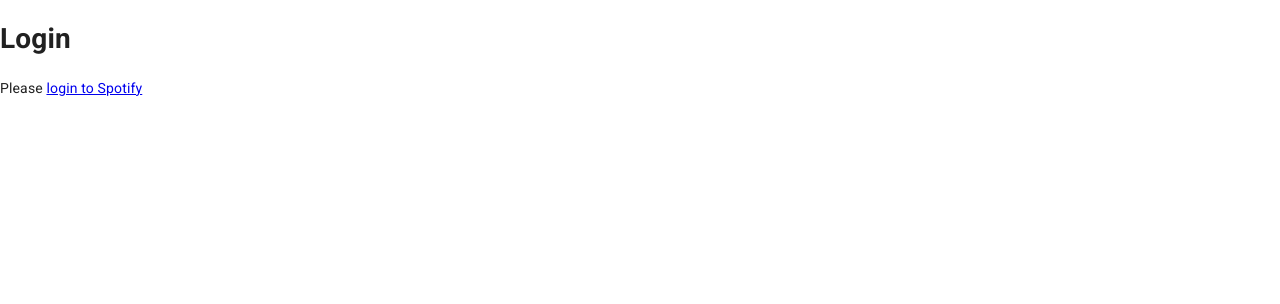
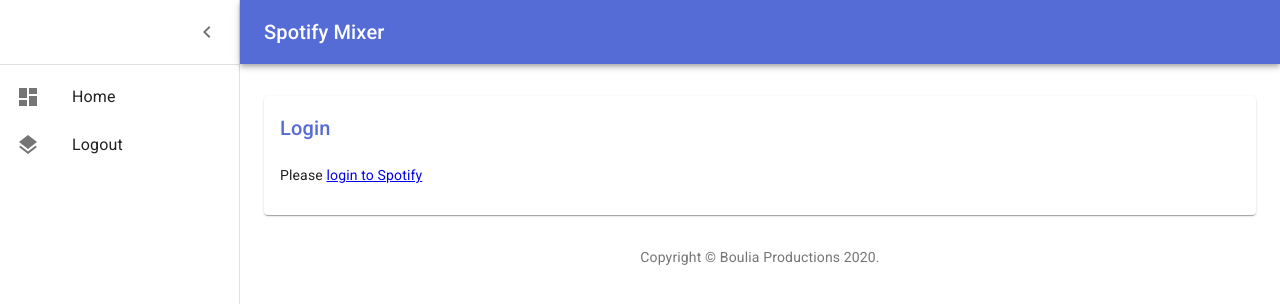
Before and after one commit to djboulia/spotifymixer, a React (Create React App) app in the folder client_src/: page /login in a window 1280 px wide. Shown: the top 304 px of the page. Built offline with nearby package versions, Linux system fonts and the light colour scheme.

Commit message:
UI cleanup for login

```diff
--- a/client_src/src/App.js
+++ b/client_src/src/App.js
@@ -6,7 +6,7 @@
   Redirect,
 } from "react-router-dom";
 
-import Dashboard from './Dashboard';
+import Playlists from './Playlists';
 import Login from './Login';
 import PostLogin from './PostLogin';
 import Logout from './Logout';
@@ -42,7 +42,7 @@
             <Route exact path="/login" component={Login} />
             <Route exact path="/postLogin" component={PostLogin} />
             <PrivateRoute exact path="/logout" component={Logout} />
-            <PrivateRoute exact path="/main" component={Dashboard} />
+            <PrivateRoute exact path="/main" component={Playlists} />
             <Route exact path="/" component={Login} />
           </Switch>
       </Router>
--- a/client_src/src/Dashboard.js
+++ b/client_src/src/Dashboard.js
@@ -17,7 +17,7 @@
 import MenuIcon from '@material-ui/icons/Menu';
 import ChevronLeftIcon from '@material-ui/icons/ChevronLeft';
 import { mainListItems } from './listItems';
-import Playlists from './Playlists';
+import PropTypes from 'prop-types';
 
 function Copyright() {
   return (
@@ -113,7 +113,7 @@
   },
 }));
 
-export default function Dashboard() {
+export default function Dashboard(props) {
   const classes = useStyles();
   const [open, setOpen] = React.useState(true);
   const handleDrawerOpen = () => {
@@ -164,7 +164,7 @@
             {/* Play lists */}
             <Grid item xs={12}>
               <Paper className={classes.paper}>
-                <Playlists />
+                {props.children}
               </Paper>
             </Grid>
           </Grid>
@@ -176,3 +176,7 @@
     </div>
   );
 }
+
+Dashboard.propTypes = {
+  children: PropTypes.node,
+};
--- a/client_src/src/Login.js
+++ b/client_src/src/Login.js
@@ -1,5 +1,7 @@
 import React, {Component} from 'react';
 import {Redirect} from 'react-router-dom'
+import Dashboard from './Dashboard';
+import Title from './Title';
 import SpotifyApi from './SpotifyApi';
 
 let statusMsg = (msg) => {
@@ -43,11 +45,11 @@
     const link = SpotifyApi.getLoginUrl();
 
     return (
-      <div>
-      <h1>Login</h1>
+      <Dashboard>
+      <Title>Login</Title>
 
       <p>Please <a href={link}>login to Spotify</a></p>
-    </div>
+    </Dashboard>
     )
   }
 }
--- a/client_src/src/Playlists.js
+++ b/client_src/src/Playlists.js
@@ -9,6 +9,7 @@
 import Button from '@material-ui/core/Button';
 import Title from './Title';
 import { LinearProgress } from '@material-ui/core';
+import Dashboard from './Dashboard';
 import SpotifyApi from './SpotifyApi';
 
 // Generate Playlist Data
@@ -61,7 +62,7 @@
 
     } catch (error) {
       console.log("error checking progress!");
-      setErrMsg("error checking progress!");
+      setErrMsg("Error communicating with server!");
     }
   };
 
@@ -106,7 +107,7 @@
         }
       } catch (error) {
         console.log("error loading user data");
-        setErrMsg("Error loading user data");
+        setErrMsg("Error loading user data!");
       }
     };
 
@@ -130,7 +131,7 @@
   );
 
   return (
-      <React.Fragment>
+      <Dashboard>
         {inProgress && progressIndicator}
 
         <Title>Playlists for {name}</Title>
@@ -155,6 +156,6 @@
               ))}
             </TableBody>
           </Table>
-        </React.Fragment>
+        </Dashboard>
   );
 }
```
